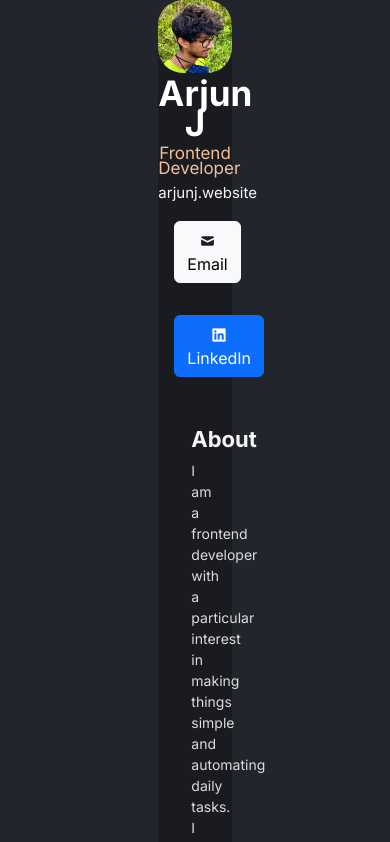
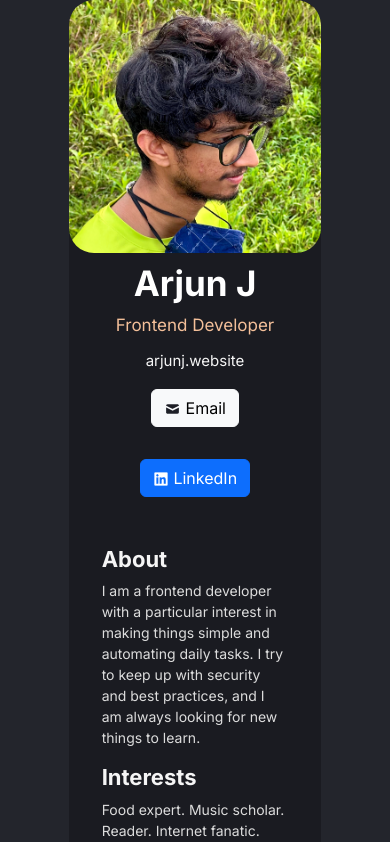
Before and after one commit to arjunjins/business-card, a React (Vite) app: page / in a window 390 px wide. Shown: the top 842 px of the page. Built offline with nearby package versions, Linux system fonts and the light colour scheme.

Commit message:
added media query

```diff
--- a/src/components/Header/Header.css
+++ b/src/components/Header/Header.css
@@ -6,10 +6,31 @@
 .header-container {
   text-align: center;
   background-color: #1a1b21;
-  margin-left: 40.6%;
-  margin-right: 40.6%;
+  margin-left: 35.6%;
+  margin-right: 35.6%;
   border-radius: 25px;
 }
+
+@media screen and (max-width: 480px) {
+  .header-container {
+    text-align: center;
+    background-color: #1a1b21;
+    margin-left: 9.6%;
+    margin-right: 9.6%;
+    border-radius: 25px;
+  }
+}
+
+@media screen and (max-width: 676px) {
+  .header-container {
+    text-align: center;
+    background-color: #1a1b21;
+    margin-left: 17.6%;
+    margin-right: 17.6%;
+    border-radius: 25px;
+  }
+}
+
 
 #main-title {
   color: white;
```
